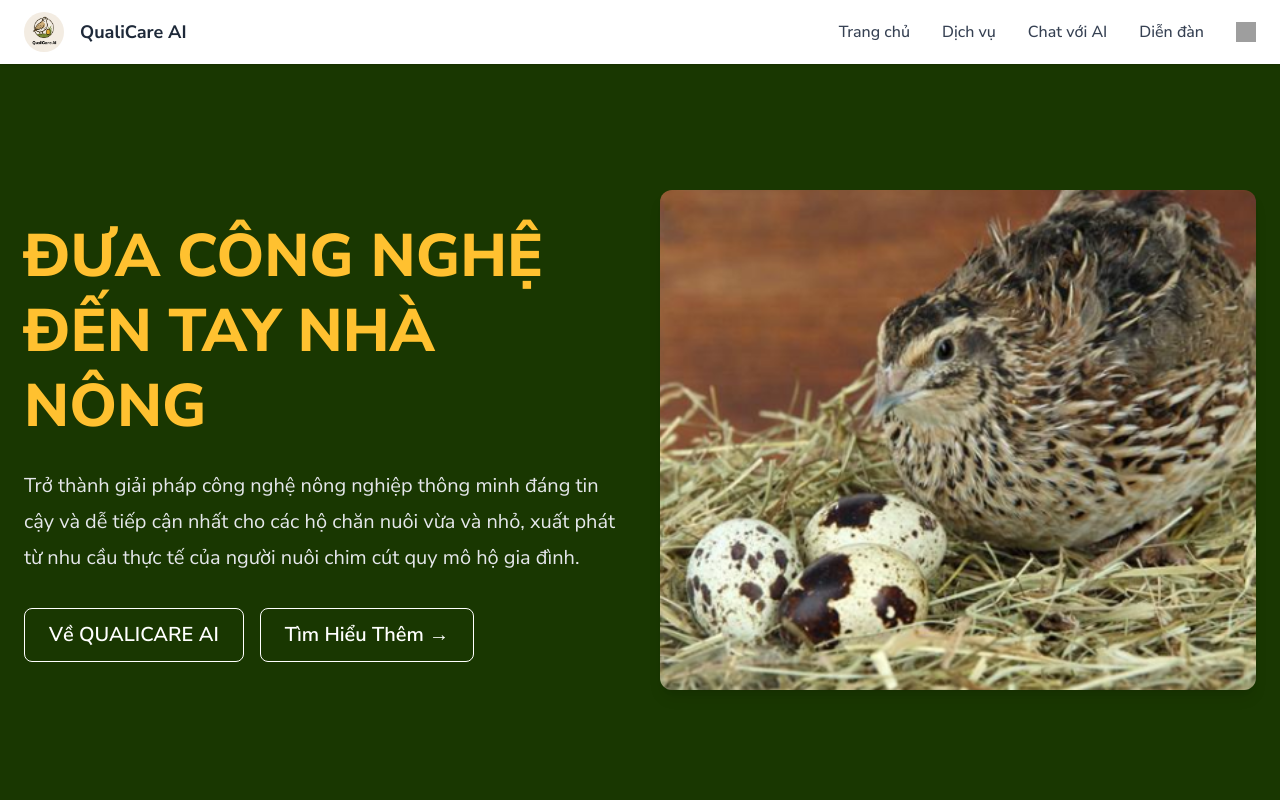
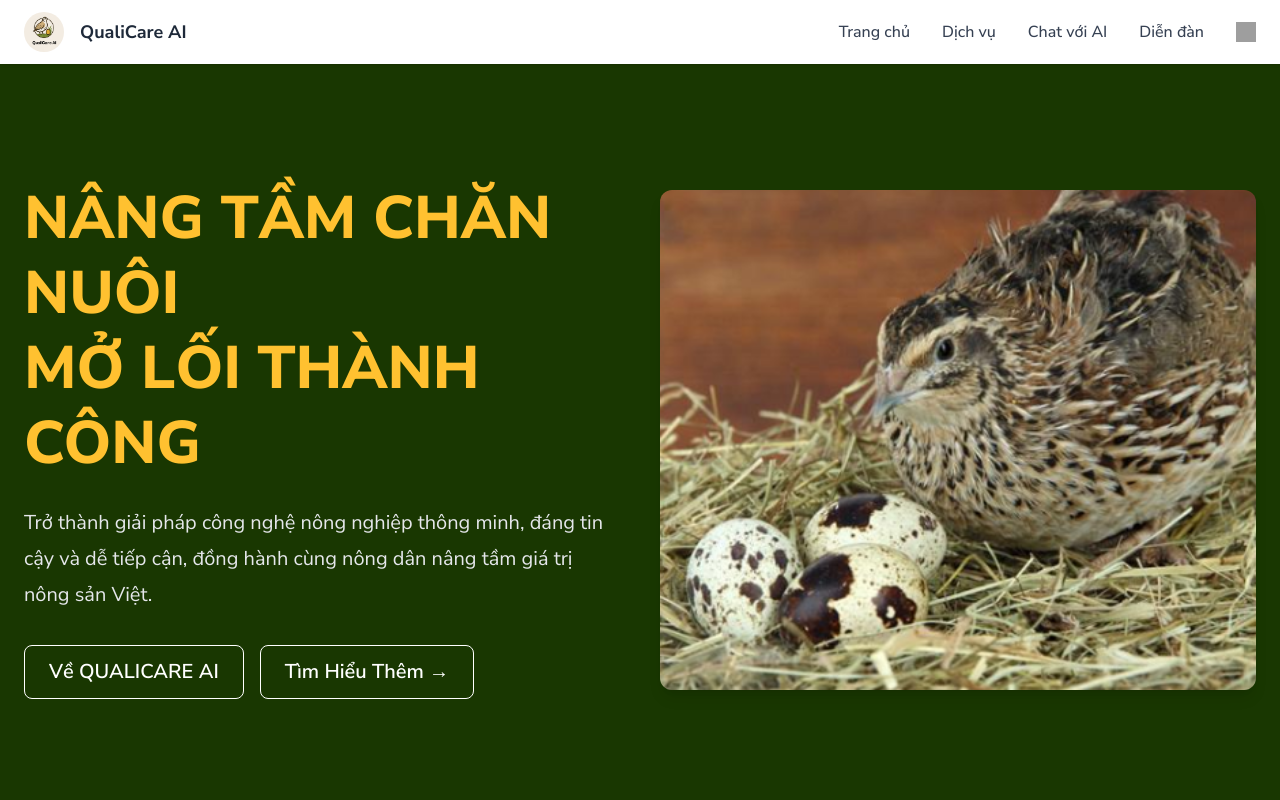
Before and after one commit to DuyITLOR/QualiCare_AI, a React (Vite) app in the folder client/: page / in a window 1280 px wide. Shown: the top 800 px of the page. Built offline with nearby package versions, Linux system fonts and the light colour scheme; grey boxes are pictures that could not be loaded.

Commit message:
Modify the content of homepage

```diff
--- a/client/src/Pages/Homepage.jsx
+++ b/client/src/Pages/Homepage.jsx
@@ -25,13 +25,11 @@ const HomePage = () => {
                 <div className='mx-auto flex flex-col md:flex-row items-center justify-between px-6 py-16 gap-10'>
                     <div className='flex-1'>
                         <h1 className='text-3xl text-[#ffc130] font-extrabold md:text-6xl leading-tight mb-6'>
-                            ĐƯA CÔNG NGHỆ <br /> ĐẾN TAY NHÀ NÔNG
+                            NÂNG TẦM CHĂN NUÔI <br/> MỞ LỐI THÀNH CÔNG
                         </h1>
 
                         <p className="text-lg md:text-xl text-gray-200 leading-9 mb-8">
-                            Trở thành giải pháp công nghệ nông nghiệp thông minh đáng tin cậy và
-                            dễ tiếp cận nhất cho các hộ chăn nuôi vừa và nhỏ, xuất phát từ nhu
-                            cầu thực tế của người nuôi chim cút quy mô hộ gia đình.
+                         Trở thành giải pháp công nghệ nông nghiệp thông minh, đáng tin cậy và dễ tiếp cận, đồng hành cùng nông dân nâng tầm giá trị nông sản Việt.
                         </p>
 
                         <div className='flex space-x-4'>
```
